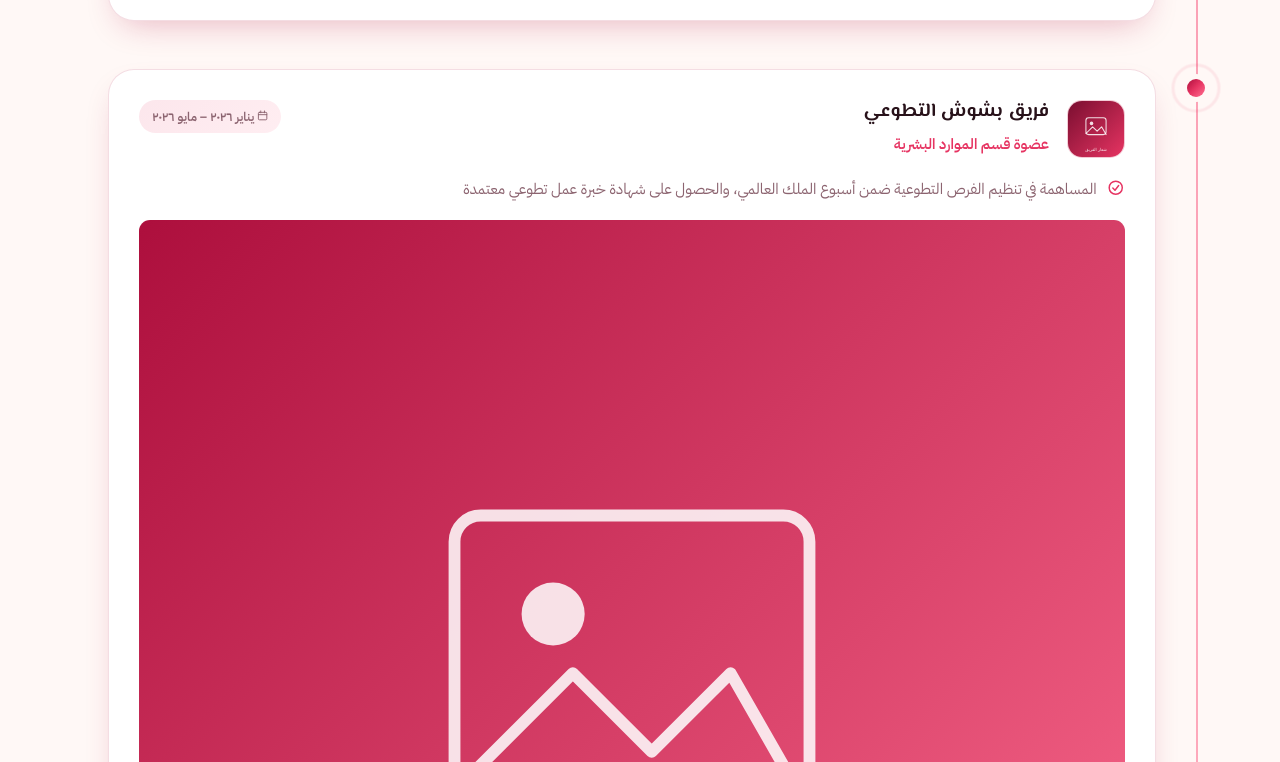
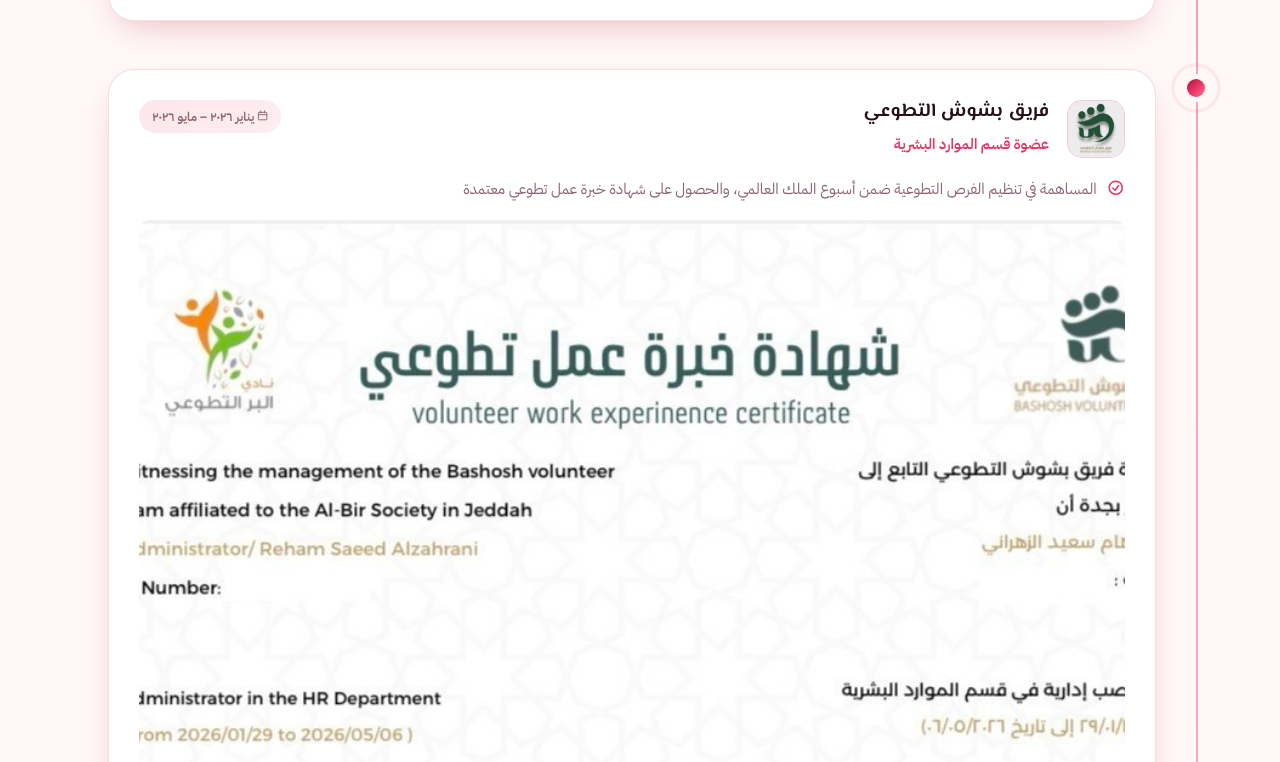
Before and after one commit to reham2030-arch/RehamPortfolio1stFCIT, a plain HTML site: page index.html in a window 1280 px wide. Shown: the part 4378-5140 px from the top of the page. Drawn offline with Linux system fonts and the light colour scheme.

Commit message:
index.html

```diff
--- a/index.html
+++ b/index.html
@@ -728,7 +728,7 @@
         <div class="tl-card">
           <div class="tl-head">
             <div class="tl-logo">
-              <img src="images/bashosh-logo.jpg" alt="شعار فريق بشوش" data-w="160" data-h="160" onerror="phFallback(this,'شعار الفريق','logo')">
+              <img src="Bashoshlogo.jpg" alt="شعار فريق بشوش" data-w="160" data-h="160" onerror="phFallback(this,'شعار الفريق','logo')">
             </div>
             <div class="tl-titles">
               <h3>فريق بشوش التطوعي</h3>
@@ -740,7 +740,7 @@
             <li><svg class="icon"><use href="#i-check"/></svg> المساهمة في تنظيم الفرص التطوعية ضمن أسبوع الملك العالمي، والحصول على شهادة خبرة عمل تطوعي معتمدة</li>
           </ul>
           <div class="tl-gallery">
-            <img src="images/bashosh-1.jpg" alt="شهادة فريق بشوش" data-w="300" data-h="300" onerror="phFallback(this,'الشهادة','gallery')" onclick="openLightbox(this.src,'شهادة خبرة العمل التطوعي')">
+            <img src="Bashoshcertificate.jpg" alt="شهادة فريق بشوش" data-w="300" data-h="300" onerror="phFallback(this,'الشهادة','gallery')" onclick="openLightbox(this.src,'شهادة خبرة العمل التطوعي')">
           </div>
         </div>
       </div>
```
